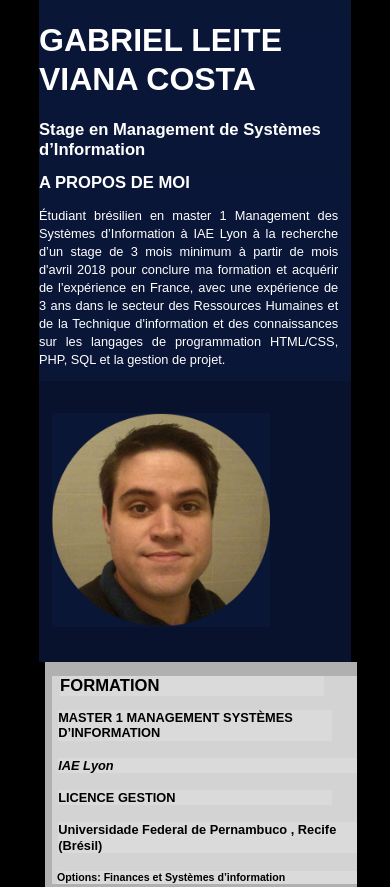
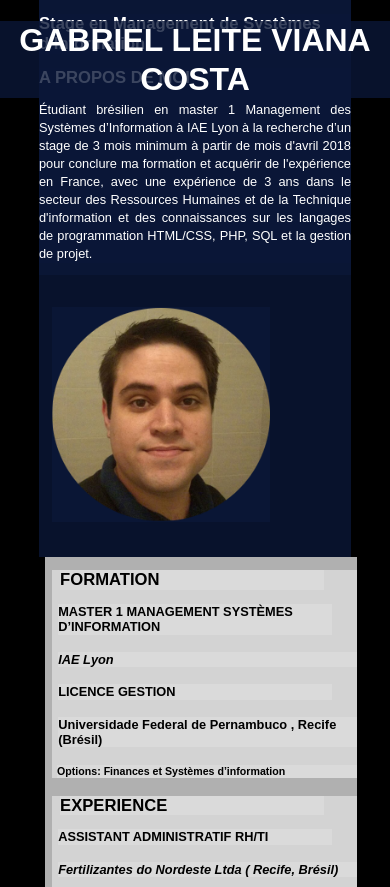
Before and after one commit to bieleite/cv2.0, a plain HTML site: page index.html in a window 390 px wide. Shown: the top 887 px of the page. Drawn offline with Linux system fonts and the light colour scheme.

Commit message:
Add files via upload

```diff
--- a/css/estiloresp.css
+++ b/css/estiloresp.css
@@ -1,7 +1,7 @@
 body {
     font-size: 100%; /* flexible baseline */
     width: 80%;
-    background-image: url(https://cdn.vox-cdn.com/thumbor/3J7E3U-It5ke6qq9kDfuYDjL1WM=/0x55:600x393/1600x900/cdn.vox-cdn.com/uploads/chorus_image/image/46964524/jellyfish.0.0.gif);
+    background:black;
     background-size: cover;
 }
 
@@ -64,7 +64,7 @@ h1, h2, h3, h4, h5, h6 {
 }
 /*grid colocação*/
 .header{
-    position: relative;
+   /* position: relative;*/
     background-color: rgba(10,23,55,0.8);
     padding-left: 1em;
     color: white;
@@ -89,7 +89,7 @@ img.header{
     border-image-slice: round;
 }
 .content{
-    position: relative;
+   /* position: relative;*/
     background-color: rgba(220,220,220,0.8);
     margin-left: 1em;
 }
@@ -390,7 +390,7 @@ li.competences{
     }
     /*grid colocação*/
     .header{
-        position: relative;
+       /* position: relative;*/
         background-color: rgba(10,23,55,0.8);
         padding-left: 1em;
         color: white;
@@ -400,22 +400,34 @@ li.competences{
         text-transform: uppercase;
         font-size: 2.5em;
         margin-right: 2em;
+        display:block;
+        position:fixed;
+        top:0;
+        left:0;
+        width:100%;
+        text-align:center;
+    }
+    h2.stage{
+        margin-top: 6em;
+
     }
     h2.header{
         font-size: 1.3em;
         margin-right: 2em;
+        width:100%;
     }
     p.header{
         text-align: justify;
         font-size: 1em;
         margin-right: 2em;
+        width:100%;
     }
     img.header{
         margin: 2.5em 1em;
         border-image-slice: round;
+        width:100%;
     }
     .content{
-        position: relative;
         background-color: rgba(220,220,220,0.8);
         margin-left: 1em;
     }
@@ -521,7 +533,6 @@ li.competences{
     }
     /*grid colocação*/
     .header{
-        position: relative;
         background-color: rgba(10,23,55,0.8);
         padding-left: 0;
         color: white;
@@ -547,7 +558,7 @@ li.competences{
         border-image-slice: round;
     }
     .content{
-        position: relative;
+
         background-color: rgba(220,220,220,0.8);
         margin-left: 0.5em;
     }
```
